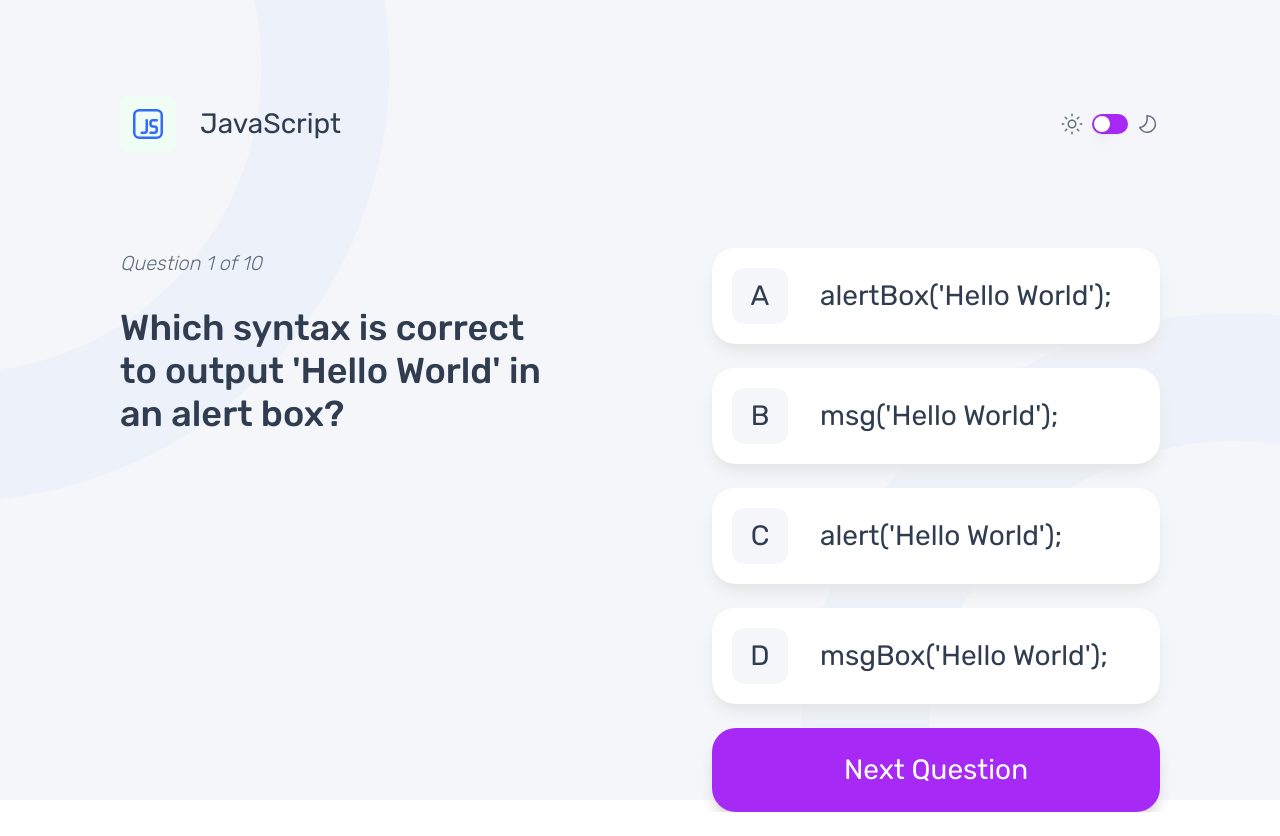
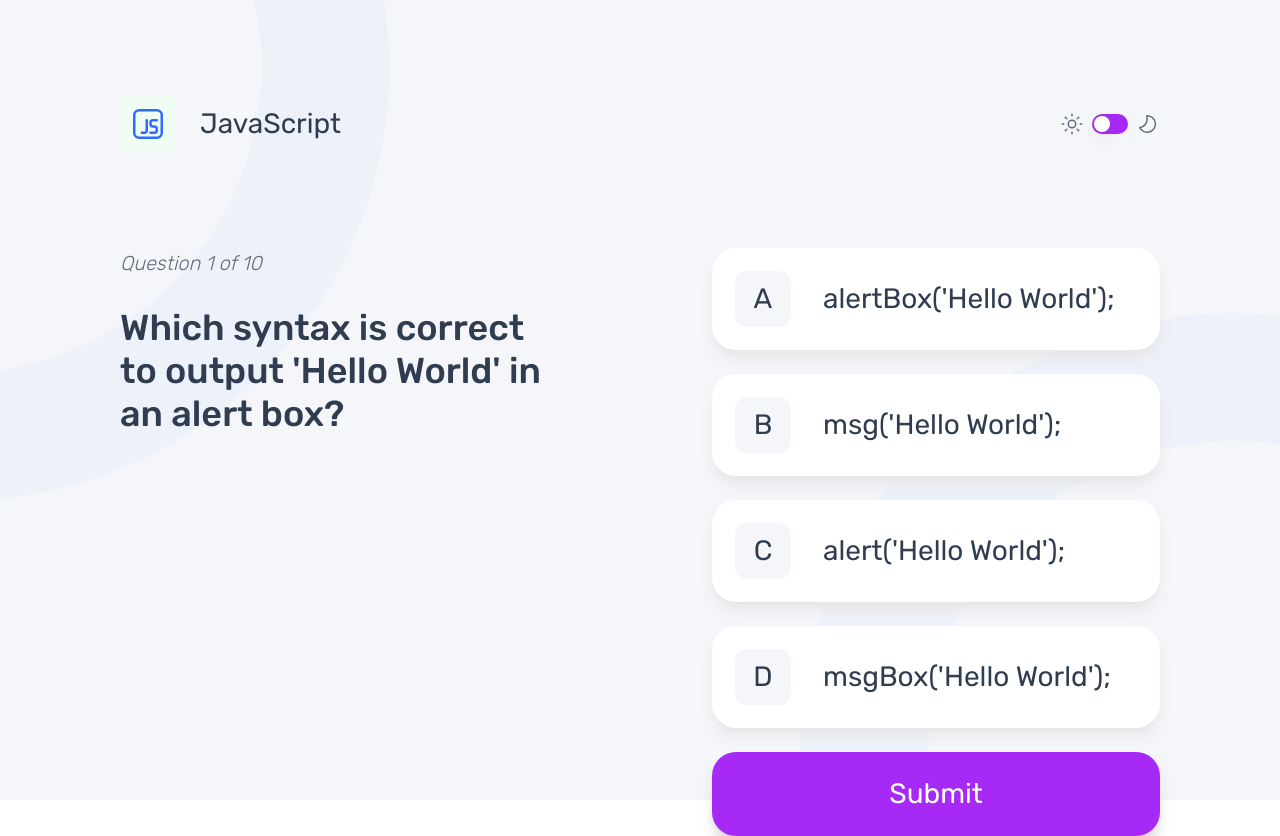
Before and after one commit to Mriganka5137/quiz-app, a Next.js app: page /javascript/1 in a window 1280 px wide. Before the commit the page ends 812 px from the top, so only its background shows below. Built offline with nearby package versions, Linux system fonts and the light colour scheme.

Commit message:
Add select and submit state to QuestionCard component

```diff
--- a/components/shared/QuestionCard.tsx
+++ b/components/shared/QuestionCard.tsx
@@ -1,6 +1,6 @@
+"use client";
 import Link from "next/link";
-import { title } from "process";
-import React from "react";
+import React, { useState } from "react";
 interface QuestionCardProps {
   id: string;
   question: string;
@@ -18,6 +18,9 @@ const optionMapping: OptionMapping = {
 };
 
 const QuestionCard = ({ id, question, options, title }: QuestionCardProps) => {
+  const [select, setSelect] = useState<string>();
+  const [submit, setSubmit] = useState<boolean>(false);
+
   return (
     <div className=" flex justify-between gap-36">
       <div className="w-1/2">
@@ -27,23 +30,42 @@ const QuestionCard = ({ id, question, options, title }: QuestionCardProps) => {
       <div className=" flex flex-col w-1/2 gap-6">
         {options.map((option, index) => (
           <div
+            onClick={() => {
+              setSelect(option);
+              console.log(select);
+            }}
             key={index}
-            className="flex gap-8 bg-pureWhite px-5 py-5 rounded-3xl dark:bg-navyCustom items-center  shadow-lg  dark:shadow-none shadow-neutral-200"
+            className={`${
+              select === option ? "border-purpleCustom" : "border-transparent"
+            } flex gap-8 bg-pureWhite px-5 py-5 rounded-3xl dark:bg-navyCustom items-center  shadow-lg cursor-pointer dark:shadow-none shadow-neutral-200 group border-[3px]`}
           >
             <div className=" w-14 h-14 bg-lightGray p-3 flex items-center justify-center rounded-xl ">
-              <h3 className=" text-heading-s dark:text-grayNavy">
+              <h3 className=" text-heading-s dark:text-grayNavy group-hover:text-purpleCustom">
                 {optionMapping[index]}
               </h3>
             </div>
             <h3 className=" text-heading-s">{option}</h3>
           </div>
         ))}
+
+        {!submit ? (
+          <button
+            onClick={() => {
+              setSubmit(true);
+            }}
+            disabled={!select}
+            className="flex bg-purpleCustom px-5 py-7 rounded-3xl  items-center  shadow-lg  dark:shadow-neutral-100/10 shadow-neutral-300  text-heading-s text-pureWhite justify-center"
+          >
+            Submit
+          </button>
+        ) : (
           <Link
             href={`/${title}/${parseInt(id) + 1}`}
             className="flex bg-purpleCustom px-5 py-7 rounded-3xl  items-center  shadow-lg  dark:shadow-neutral-100/10 shadow-neutral-300  text-heading-s text-pureWhite justify-center"
           >
             Next Question
           </Link>
+        )}
       </div>
     </div>
   );
```
Lines whose indentation alone changed are shown as unchanged.
